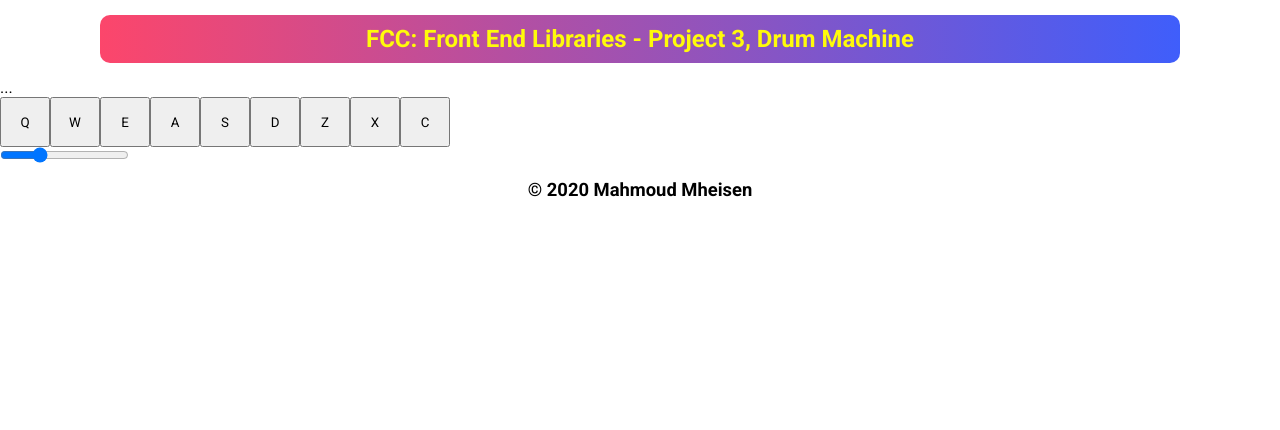
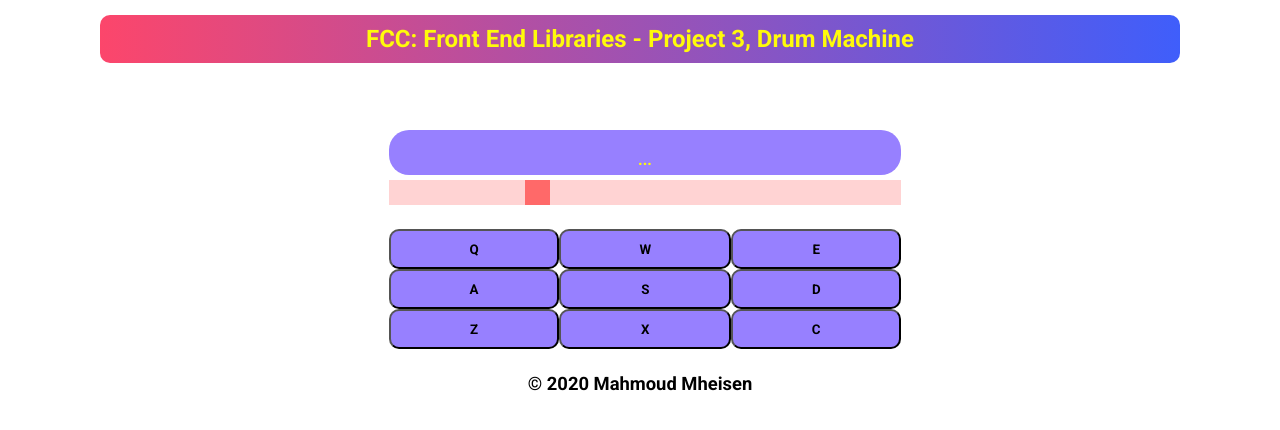
Before and after one commit to mahmoudmheisen91/ReactDrumMachine, a plain HTML site: page index.html in a window 1280 px wide. Drawn offline with nearby package versions, Linux system fonts and the light colour scheme.

Commit message:
add style

```diff
--- a/scss/style.scss
+++ b/scss/style.scss
@@ -36,127 +36,99 @@ footer {
   font-size: 1.15rem;
 }
 
+#drum-machine {
+  display: grid;
+  grid-template-columns: 30% 40% 30%;
+  grid-template-rows: 10% 20% 20% 50%;
+  grid-gap: 5px;
+
+  margin: 40px 0;
+}
+
+#display {
+  grid-row: 2 / span 1;
+  grid-column: 2 / span 1;
+  text-align: center;
+  padding: 20px;
+  background-color: rgb(151, 128, 255);
+  font-weight: bold;
+  border-radius: 20px;
+  color: rgb(255, 251, 10);
+}
+
+#control {
+  grid-row: 3 / span 1;
+  grid-column: 2 / span 1;
+}
+
+#volume {
+  -webkit-appearance: none;
+  width: 100%;
+  height: 25px;
+  background: #ffc1c1;
+  outline: none;
+  opacity: 0.7;
+  -webkit-transition: 0.2s;
+  transition: opacity 0.2s;
+}
+
+#volume:hover {
+  opacity: 1;
+}
+
+#volume::-webkit-slider-thumb {
+  -webkit-appearance: none;
+  appearance: none;
+  width: 25px;
+  height: 25px;
+  background: #ff2a2a;
+  cursor: pointer;
+}
+
+#volume::-moz-range-thumb {
+  width: 25px;
+  height: 25px;
+  background: #ff2a2a;
+  cursor: pointer;
+}
+
+#bank {
+  grid-row: 4 / span 1;
+  grid-column: 2 / span 1;
+  align-items: center;
+
+  // border: 1px solid black;
+  display: grid;
+  grid-template-columns: repeat(3, auto);
+  grid-template-rows: repeat(3, auto);
+}
+
 .drum-pad {
   user-select: none;
-  // border: 1px solid black;
   cursor: pointer;
-  width: 50px;
-  height: 50px;
+  width: 100%;
+  height: 40px;
+  font-weight: bold;
+  background-color: rgb(151, 128, 255);
+  border-radius: 10px;
 }
 
-// #markdown {
-//   display: grid;
-//   grid-template-columns: 1fr 1fr;
-//   grid-template-rows: auto;
-//   grid-column-gap: 10px;
+.drum-pad:focus {
+  outline: none;
+}
 
-//   margin: 0px;
-// }
+.drum-pad:hover {
+  background-color: #ff2a2a;
+}
 
-// #left {
-//   grid-column: 1 / span 1;
-//   grid-row: 1 / -1;
-// }
+// Phone
+@media screen and (max-width: 450px) {
+  header {
+    margin: 15px 25px;
+    font-size: 1.25rem;
+  }
 
-// #right {
-//   grid-column: 2 / span 1;
-//   grid-row: 1 / -1;
-// }
-
-// #editor {
-//   min-width: 48.5vw;
-//   resize: none;
-//   height: 80vh;
-//   padding: 15px;
-//   margin: 0px 5px;
-//   border: 2px solid #bbb;
-// }
-
-// #preview {
-//   padding: 20px;
-//   margin: 0px 5px;
-//   border: 2px solid #bbb;
-
-//   max-height: 80vh;
-//   overflow-y: scroll;
-//   overflow-x: scroll;
-// }
-
-// #toolbar {
-//   padding: 5px;
-//   margin: 5px 5px 0px 5px;
-
-//   background-color: rgb(202, 202, 202);
-//   color: black;
-//   border: 1px solid black;
-//   box-shadow: 1px 1px 10px 2px;
-//   font-weight: bold;
-// }
-
-// textarea:focus {
-//   outline: none;
-// }
-
-// // Markdown
-// #preview {
-//   blockquote {
-//     border-left: 3px solid black;
-//     padding-left: 5px;
-//     margin-left: 25px;
-//   }
-
-//   code {
-//     display: inline-block;
-//     background: rgb(184, 184, 184);
-//     padding: 1px 4px 2px 4px;
-//     font-size: 12px;
-//     font-weight: bold;
-//   }
-
-//   pre {
-//     background: white;
-//     padding: 5px 0 5px 5px;
-//   }
-
-//   table {
-//     border-collapse: collapse;
-//   }
-
-//   td,
-//   th {
-//     border: 1px solid black;
-//     padding: 5px;
-//   }
-// }
-
-// // Phone
-// @media screen and (max-width: 450px) {
-//   #markdown {
-//     display: grid;
-//     grid-template-columns: auto;
-//     grid-template-rows: 1fr 1fr;
-//     grid-row-gap: 10px;
-//   }
-
-//   #left {
-//     grid-column: 1 / -1;
-//     grid-row: 1 / span 1;
-//   }
-
-//   #right {
-//     grid-column: 1 / -1;
-//     grid-row: 2 / span 1;
-//   }
-
-//   #editor {
-//     width: 95vw;
-//   }
-
-//   #preview {
-//     width: 95vw;
-//   }
-
-//   #toolbar {
-//     width: 95vw;
-//   }
-// }
+  #drum-machine {
+    grid-template-columns: 10% 80% 10%;
+  }
+}
--- a/src/components/DrumComp.js
+++ b/src/components/DrumComp.js
@@ -170,12 +170,12 @@ class DrumController extends React.Component {
   render() {
     return (
       <div id="drum-machine">
-        <DisplayComp display={this.state.display} />
-        <PadBankComp display={this.display} volume={this.state.volume} />
+        <DisplayComp display={this.state.display} />{" "}
         <ControlComp
           volume={this.state.volume}
           adjustVolume={this.adjustVolume}
         />
+        <PadBankComp display={this.display} volume={this.state.volume} />
       </div>
     );
   }
```
Also changed, not shown: dist/css/style.css.
